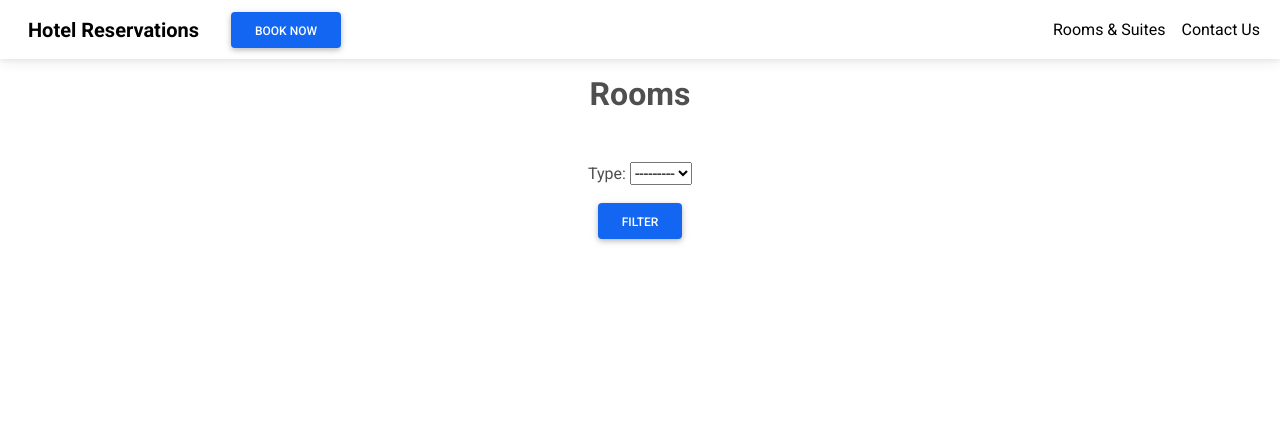
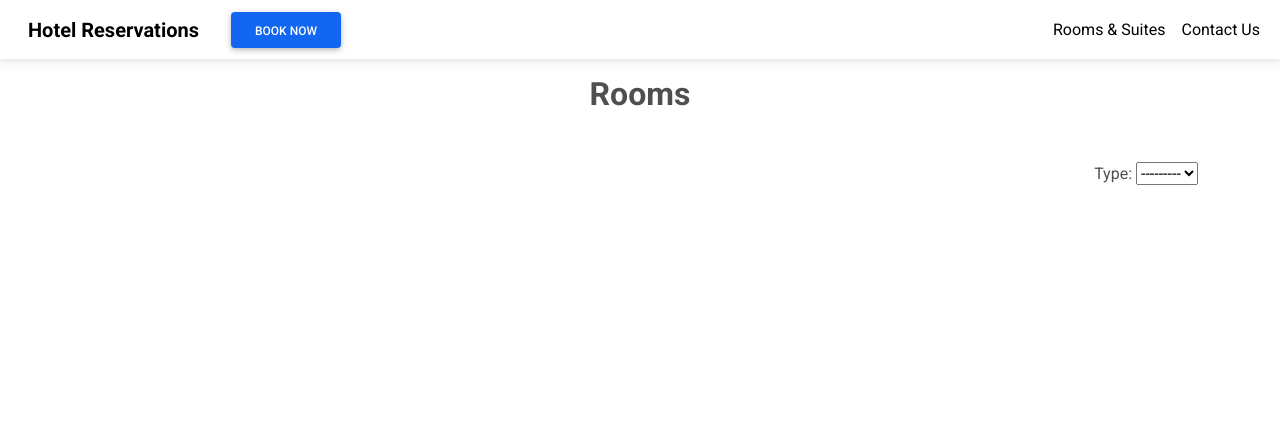
Before and after one commit to LujBalzanti/django-hotel-reservations, a Django app: page /rooms/ in a window 1280 px wide. Shown: the top 443 px of the page. Run offline with Django 3.2, Linux system fonts and the light colour scheme; data that the repository does not hold is empty; some libraries are stand-ins or nearby versions.

Commit message:
feat: make filter form auto submit on change

```diff
--- a/reservations/filters.py
+++ b/reservations/filters.py
@@ -1,5 +1,6 @@
 from reservations.models import *
 import django_filters
+from django_filters.widgets import LinkWidget
 
 class RoomTypeFilter(django_filters.FilterSet):
     class Meta:
--- a/reservations/templates/reservations/rooms.html
+++ b/reservations/templates/reservations/rooms.html
@@ -5,10 +5,9 @@
     <section class="text-center">
         <div class="container justify-content-center">
             <h2 class="mt-3 mb-5"><strong>Rooms</strong></h2>
-            <div class="container">
-                <form method="get" class="mb-3">
+            <div class="d-flex justify-content-end">
+                <form method="get" id="filterForm">
                     {{ filter.form.as_p }}
-                    <button class="btn btn-primary" type="submit">Filter</button>
                 </form>
             </div>
             <div class="row justify-content-center">
@@ -63,4 +62,11 @@
             </div>
         </div>
     </section>
+
+    <script>
+        let filterForm = document.getElementById("filterForm");
+        let filterFormSelect = filterForm.childNodes[1].childNodes[2];
+
+        filterFormSelect.onchange = function(){filterForm.submit()};
+    </script>
 {% endblock %}
```
